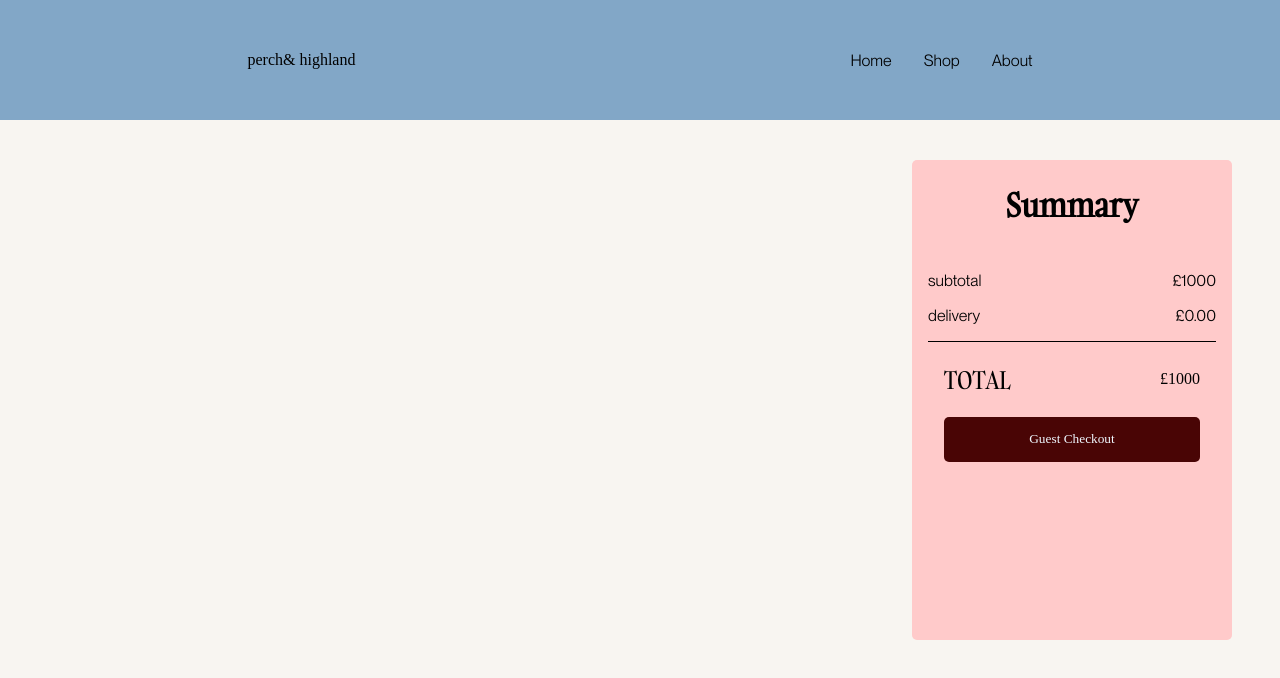
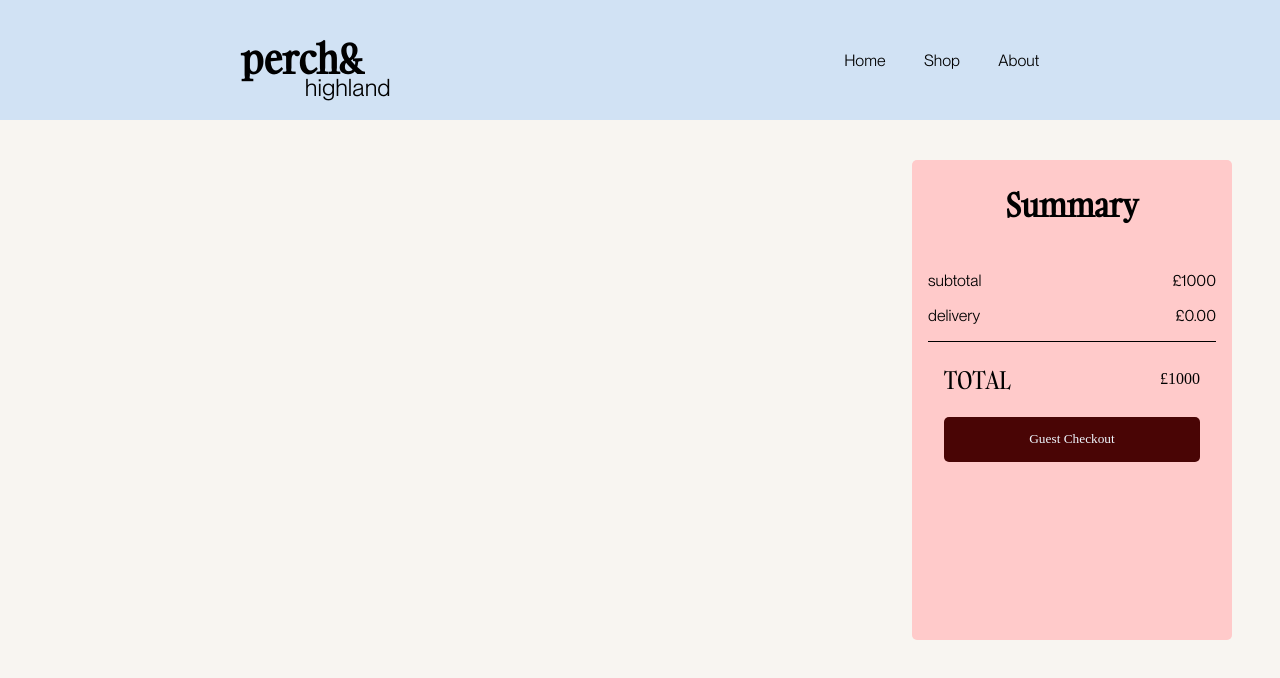
Before and after one commit to brian-david4/furniture-shop, a React (Vite) app in the folder furniture/: page /checkout in a window 1280 px wide. Shown: the top 678 px of the page. Built offline with nearby package versions, Linux system fonts and the light colour scheme; the HTML template or start-up script is replaced by a standard one; a web font is replaced by a local one.

Commit message:
Style CheckoutNavbar

```diff
--- a/furniture/src/Components/BagItem/BagItem.module.css
+++ b/furniture/src/Components/BagItem/BagItem.module.css
@@ -28,6 +28,7 @@
   font-size: 0.8rem;
   transition: color 150ms ease-in-out;
   color: rgb(97, 97, 97);
+  cursor: pointer;
 }
 .removeCart:hover {
   color: black;
--- a/furniture/src/Components/CheckoutNavbar/CheckoutNavbar.tsx
+++ b/furniture/src/Components/CheckoutNavbar/CheckoutNavbar.tsx
@@ -19,7 +19,10 @@ const CheckoutNavbar = () => {
   return (
     <>
       <div className={styles.navbar}>
-        <div className={styles.title}>perch& highland</div>
+        <div className={styles.title}>
+          <h1 className={styles.perch}>perch& </h1>
+          <div className={styles.highland}>highland</div>
+        </div>
         <div className={styles.navLinks}>
           {links.map((link, idx) => (
             <Link className={styles.navLink} to={link.to} key={idx}>
--- a/furniture/src/Components/CheckoutNavbar/checknav.module.css
+++ b/furniture/src/Components/CheckoutNavbar/checknav.module.css
@@ -1,7 +1,7 @@
 .navbar {
   width: 100%;
   height: 15vh;
-  background-color: rgb(130, 167, 199);
+  background-color: rgb(209, 226, 244);
   position: sticky;
   top: 0;
   left: 0;
@@ -10,10 +10,26 @@
   justify-content: space-around;
   align-items: center;
 }
+.title {
+  display: flex;
+  flex-direction: column;
+  line-height: 10%;
+  user-select: none;
+}
+.perch {
+  font-family: "Gambarino";
+  font-size: 2.5rem;
+}
+.highland {
+  font-size: 1.5rem;
+  position: relative;
+  left: 5vw;
+  font-family: "Neue Montreal Book";
+}
 .navLinks {
   display: flex;
   align-items: center;
-  gap: 2.5vw;
+  gap: 3vw;
 }
 .navLink {
   text-decoration: none;
```
